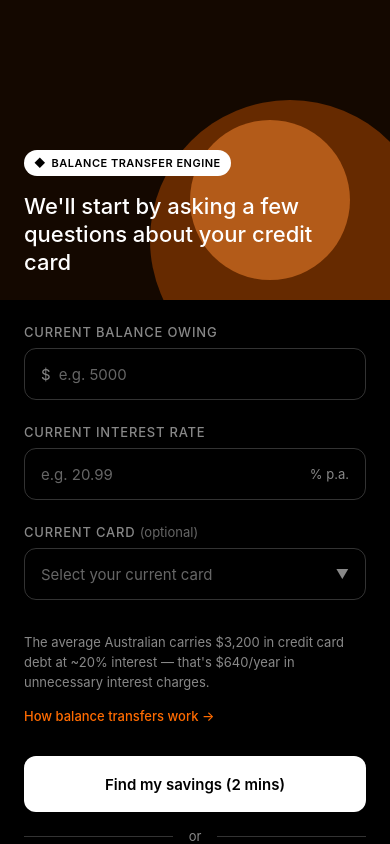
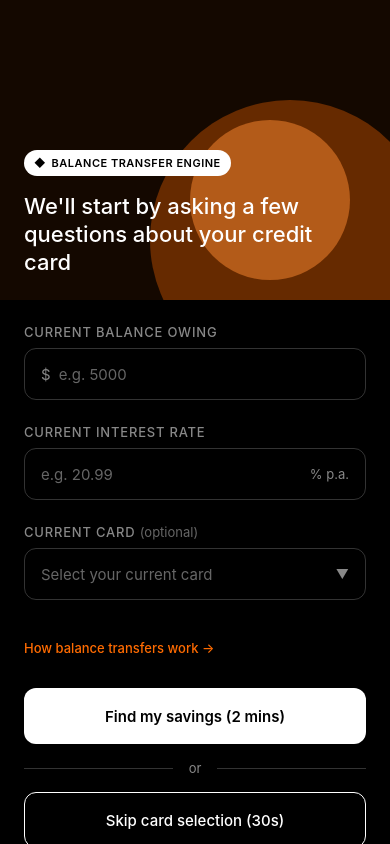
Before and after one commit to Amar723/Balance-Transfer-Optimizer, a React Native app: screen /Input in a window 390 px wide. Built offline with nearby package versions, Linux system fonts and the light colour scheme.

Commit message:
Removing additonal message to the user + adding the updated readme file

```diff
--- a/src/screens/InputScreen.tsx
+++ b/src/screens/InputScreen.tsx
@@ -253,11 +253,6 @@ export default function InputScreen({ navigation }: Props) {
                 </View>
               )}
             </View>
-
-            <Text style={styles.disclaimer}>
-              The average Australian carries $3,200 in credit card debt at ~20% interest — that's
-              $640/year in unnecessary interest charges.
-            </Text>
 
             <TouchableOpacity
               onPress={() => navigation.navigate('Learn')}
```
Also changed, not shown: 1 other file (tests, documents, lock files or other folders).
